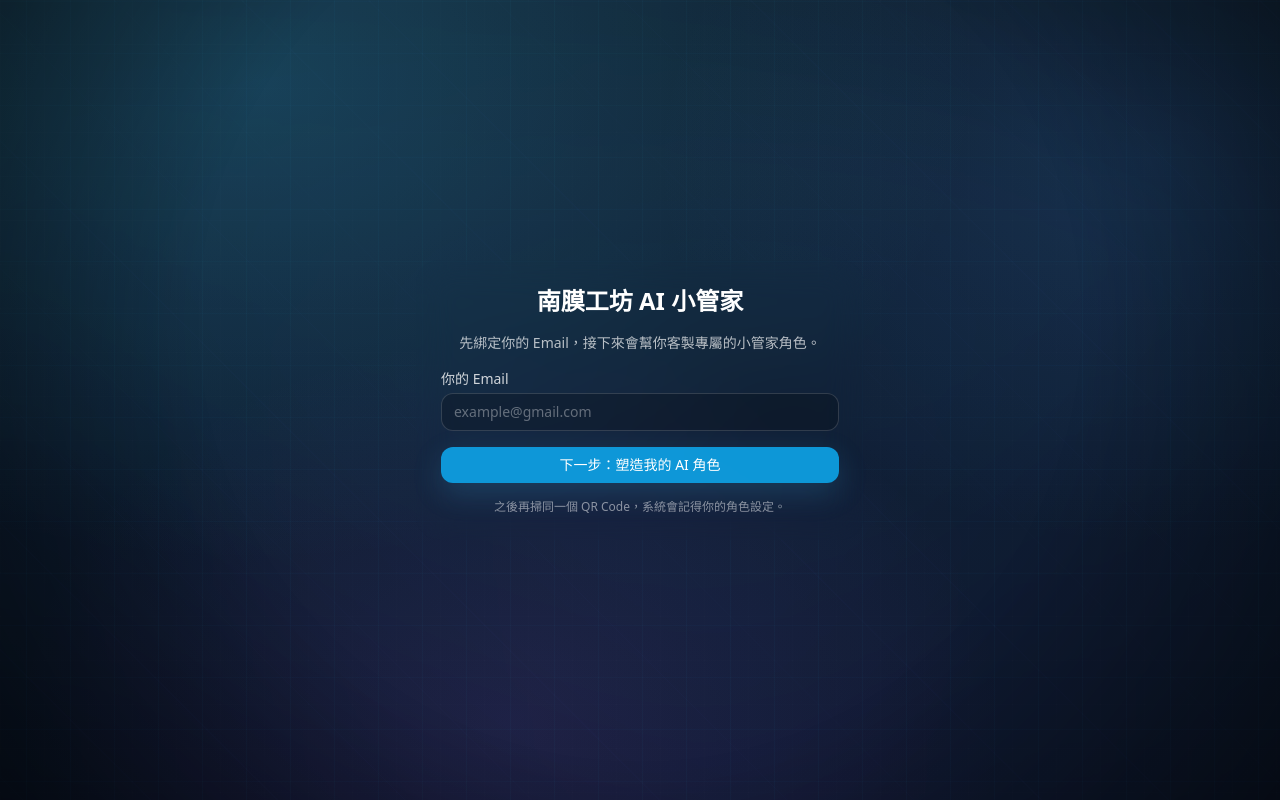
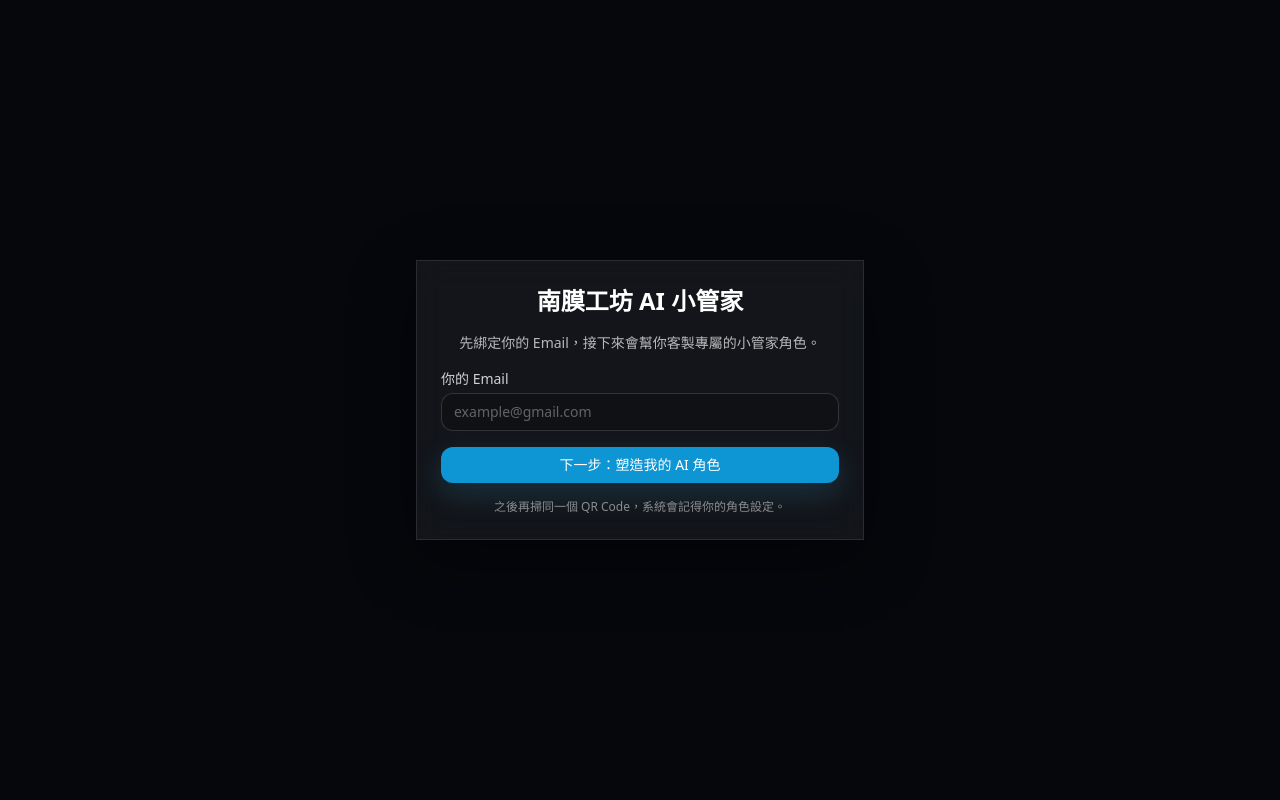
Before and after one commit to iven761001/ai-help, a Next.js app: page / in a window 1280 px wide. Built offline with nearby package versions, Linux system fonts and the light colour scheme.

Commit message:
Update globals.css

```diff
--- a/app/globals.css
+++ b/app/globals.css
@@ -2,210 +2,42 @@
 @tailwind components;
 @tailwind utilities;
 
-/* 保底：避免手機上橫向爆版 */
-html,
+/* 基礎 */
+html, body {
+  height: 100%;
+}
+
 body {
-  max-width: 100%;
+  margin: 0;
+  color: rgb(226 232 240); /* slate-200 */
+  background: #05070c;
   overflow-x: hidden;
 }
 
-/* 保底：避免預設 margin 把 layout 推歪 */
-body {
-  margin: 0;
-}
-
-/* === UI 滾輪用：隱藏 scrollbar，保留滑動 === */
-.no-scrollbar::-webkit-scrollbar {
-  display: none;
-}
-.no-scrollbar {
-  -ms-overflow-style: none;
-  scrollbar-width: none;
-}
-
-
-/* === 科技背景：晶片底 === */
-.bg-chip {
-  background:
-    radial-gradient(1200px 800px at 15% 25%, rgba(40, 140, 255, 0.18), rgba(0,0,0,0) 55%),
-    radial-gradient(900px 700px at 85% 35%, rgba(60, 220, 255, 0.12), rgba(0,0,0,0) 55%),
-    linear-gradient(180deg, rgba(3, 6, 14, 0.94), rgba(4, 8, 18, 0.94)),
-    repeating-linear-gradient(0deg, rgba(120, 190, 255, 0.06) 0px, rgba(120, 190, 255, 0.06) 1px, rgba(0,0,0,0) 1px, rgba(0,0,0,0) 32px),
-    repeating-linear-gradient(90deg, rgba(120, 190, 255, 0.045) 0px, rgba(120, 190, 255, 0.045) 1px, rgba(0,0,0,0) 1px, rgba(0,0,0,0) 36px);
-  filter: saturate(1.05) contrast(1.05);
-}
-
-/* === 藍色光纖流動層（更像光纖，不是整片斜線） === */
-.bg-fiber {
-  /* 1) 兩條主光帶（慢慢漂） */
-  background:
-    radial-gradient(900px 260px at 20% 55%, rgba(90, 210, 255, 0.22), rgba(0,0,0,0) 70%),
-    radial-gradient(900px 260px at 78% 48%, rgba(70, 180, 255, 0.18), rgba(0,0,0,0) 72%),
-
-    /* 2) 細光纖線（不再 repeating 大斜線，而是很細、很淡） */
-    repeating-linear-gradient(
-      115deg,
-      rgba(120, 220, 255, 0) 0px,
-      rgba(120, 220, 255, 0) 26px,
-      rgba(120, 220, 255, 0.06) 27px,
-      rgba(120, 220, 255, 0) 31px
-    ),
-
-    /* 3) 光點（像資料在跑） */
-    radial-gradient(circle at 12% 62%, rgba(120,220,255,0.30) 0 1px, transparent 2px),
-    radial-gradient(circle at 26% 34%, rgba(120,220,255,0.22) 0 1px, transparent 2px),
-    radial-gradient(circle at 48% 58%, rgba(120,220,255,0.26) 0 1px, transparent 2px),
-    radial-gradient(circle at 66% 30%, rgba(120,220,255,0.22) 0 1px, transparent 2px),
-    radial-gradient(circle at 84% 66%, rgba(120,220,255,0.30) 0 1px, transparent 2px);
-
-  mix-blend-mode: screen;
-  opacity: 0.95;
-
-  /* ✅ 不要整片滑動，改成多軸慢漂移 */
-  background-size: 160% 160%, 160% 160%, 220% 220%, 600px 600px, 680px 680px, 720px 720px, 760px 760px, 800px 800px;
-  animation: fiberDrift 9s ease-in-out infinite;
-  filter: blur(0.15px);
-}
-
-@keyframes fiberDrift {
-  0% {
-    background-position: 0% 50%, 100% 50%, 0% 0%, 0 0, 0 0, 0 0, 0 0, 0 0;
-    opacity: 0.9;
-  }
-  50% {
-    background-position: 35% 55%, 65% 45%, 30% 25%, 40px -30px, -60px 20px, 30px 50px, -20px -40px, 50px 10px;
-    opacity: 1;
-  }
-  100% {
-    background-position: 0% 50%, 100% 50%, 0% 0%, 0 0, 0 0, 0 0, 0 0, 0 0;
-    opacity: 0.9;
-  }
-}
-
-/* =========================
-   Make all UI "frames" transparent
-   ========================= */
-
-
-/* 你目前用來做卡片外框的玻璃樣式：直接變透明 */
-.glass-card,
-.glass-soft {
-  background: transparent !important;
-  border-color: transparent !important;
-  box-shadow: none !important;
-}
-
-/* 如果你有用到這種 Tailwind 組合的外框（border + bg + shadow）
-   也一併「變透明」：避免還有殘影框框 */
-.frame-transparent,
-.panel-transparent {
-  background: transparent !important;
-  border-color: transparent !important;
-  box-shadow: none !important;
-}
-
-
-/* 有些地方可能用到 overflow-hidden 的卡片容器，留著不影響 */
-.ui-frame {
-  background: transparent !important;
-  border-color: transparent !important;
-  box-shadow: none !important;
-}
-
-
-/* ===== TechBackground root ===== */
-.tech-bg-root {
-  min-height: 100dvh;
-  position: relative;
-  overflow: hidden;
-  --kb: 0px; /* JS 會動態寫入 */
-}
-
-.tech-bg-canvas {
-  position: fixed;
-  inset: 0;
-  z-index: 0;
-  pointer-events: none;
-  background:
-    radial-gradient(1200px 800px at 20% 10%, rgba(56,189,248,0.20), rgba(0,0,0,0) 60%),
-    radial-gradient(900px 700px at 90% 20%, rgba(59,130,246,0.14), rgba(0,0,0,0) 55%),
-    radial-gradient(900px 700px at 40% 90%, rgba(168,85,247,0.10), rgba(0,0,0,0) 55%),
-    linear-gradient(180deg, #070a12 0%, #050814 55%, #040612 100%);
-}
-
-.tech-bg-content {
-  position: relative;
-  z-index: 1;
-}
-
-/* 晶片格 */
-.chip-grid {
-  position: absolute;
-  inset: 0;
-  background-image:
-    linear-gradient(rgba(255,255,255,0.04) 1px, transparent 1px),
-    linear-gradient(90deg, rgba(255,255,255,0.04) 1px, transparent 1px);
-  background-size: 44px 44px;
-  opacity: 0.25;
-  transform: translateZ(0);
-}
-
-/* 電路走線（不同方向/密度，不會像壞掉斜線） */
-.chip-traces {
-  position: absolute;
-  inset: -20%;
-  background:
-    repeating-linear-gradient(90deg, rgba(56,189,248,0.0) 0 18px, rgba(56,189,248,0.06) 18px 19px, rgba(56,189,248,0.0) 19px 44px),
-    repeating-linear-gradient(0deg, rgba(56,189,248,0.0) 0 22px, rgba(56,189,248,0.05) 22px 23px, rgba(56,189,248,0.0) 23px 52px),
-    repeating-linear-gradient(45deg, rgba(99,102,241,0.0) 0 40px, rgba(99,102,241,0.04) 40px 41px, rgba(99,102,241,0.0) 41px 90px);
-  filter: blur(0.2px);
-  opacity: 0.55;
-}
-
-/* 光纖流動層 */
-.chip-glowflow {
-  position: absolute;
-  inset: -40%;
-  background:
-    radial-gradient(circle at 20% 30%, rgba(56,189,248,0.22), rgba(0,0,0,0) 55%),
-    radial-gradient(circle at 70% 40%, rgba(56,189,248,0.18), rgba(0,0,0,0) 58%),
-    radial-gradient(circle at 55% 80%, rgba(99,102,241,0.14), rgba(0,0,0,0) 58%);
-  mix-blend-mode: screen;
-  filter: blur(18px);
-  animation: glowDrift 7.5s linear infinite;
-  opacity: 0.65;
-}
-
-@keyframes glowDrift {
-  0% { transform: translate3d(-3%, -2%, 0) scale(1); }
-  50% { transform: translate3d(3%, 2%, 0) scale(1.04); }
-  100% { transform: translate3d(-3%, -2%, 0) scale(1); }
-}
-
-.vignette {
-  position: absolute;
-  inset: 0;
-  background: radial-gradient(circle at 50% 40%, rgba(0,0,0,0) 0 55%, rgba(0,0,0,0.55) 100%);
-  opacity: 0.9;
-}
-
-/* ===== Glass UI ===== */
+/* 透明玻璃卡（你喜歡的那種） */
 .glass-card {
   background: rgba(255,255,255,0.06);
   border: 1px solid rgba(255,255,255,0.10);
-  backdrop-filter: blur(18px);
-  -webkit-backdrop-filter: blur(18px);
-  box-shadow: 0 18px 50px rgba(0,0,0,0.35);
-  border-radius: 24px;
+  box-shadow: 0 18px 60px rgba(0,0,0,0.45);
+  backdrop-filter: blur(16px);
+  -webkit-backdrop-filter: blur(16px);
 }
 
 .glass-soft {
   background: rgba(255,255,255,0.04);
   border: 1px solid rgba(255,255,255,0.08);
-  backdrop-filter: blur(12px);
-  -webkit-backdrop-filter: blur(12px);
+  backdrop-filter: blur(10px);
+  -webkit-backdrop-filter: blur(10px);
 }
 
-/* Hide scrollbar */
-.no-scrollbar::-webkit-scrollbar { display: none; }
+/* 讓 input 在深色背景可讀 */
+input, textarea {
+  color: rgb(226 232 240);
+}
+input::placeholder, textarea::placeholder {
+  color: rgba(226,232,240,0.45);
+}
+
+/* 無滾輪條 */
+.no-scrollbar::-webkit-scrollbar { width: 0px; height: 0px; }
 .no-scrollbar { -ms-overflow-style: none; scrollbar-width: none; }
```
